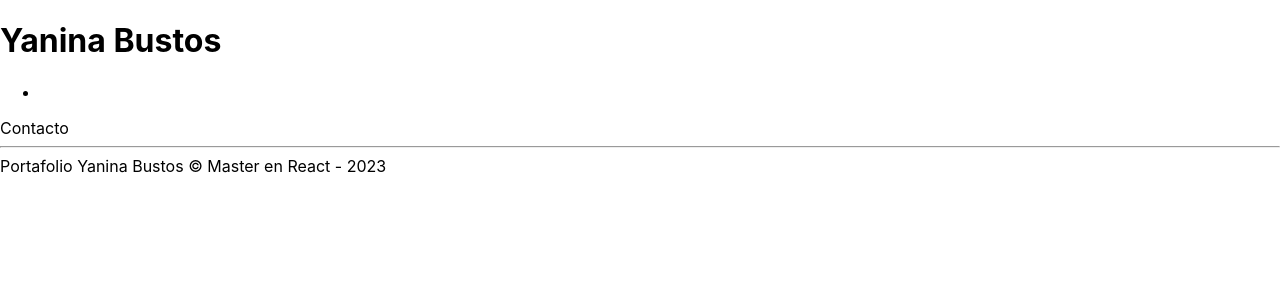
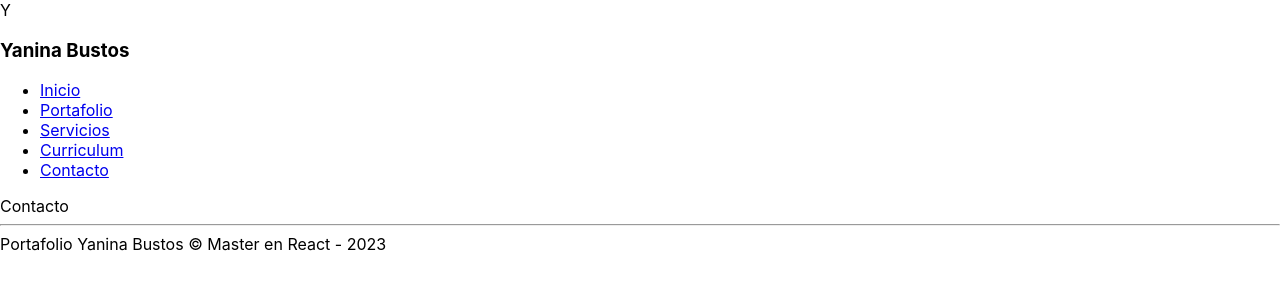
Before and after one commit to yanibustos/React_Portfolio, a React (Create React App) app: page /contacto in a window 1280 px wide. Shown: the top 300 px of the page. Built offline with nearby package versions, Linux system fonts and the light colour scheme.

Commit message:
Barra de navegación para navegar entre rutas

```diff
--- a/src/components/layout/Footer.js
+++ b/src/components/layout/Footer.js
@@ -1,4 +1,4 @@
-import React from 'react'
+import React from 'react';
 
 export const Footer = () => {
   return (
--- a/src/components/layout/HeaderNav.js
+++ b/src/components/layout/HeaderNav.js
@@ -1,12 +1,31 @@
 import React from 'react'
+import { NavLink } from 'react-router-dom'
 
 export const HeaderNav = () => {
   return (
     <header>
-        <h1>Yanina Bustos</h1>
+        <div className='logo'>
+          <span>Y</span>
+          <h3>Yanina Bustos</h3>
+        </div>
+
         <nav>
             <ul>
-                <li></li>
+                <li>
+                  <NavLink to='/inicio'>Inicio</NavLink>
+                </li>
+                <li>
+                  <NavLink to='/portafolio'>Portafolio</NavLink>
+                </li>
+                <li>
+                  <NavLink to='/servicios'>Servicios</NavLink>
+                </li>
+                <li>
+                  <NavLink to='/curriculum'>Curriculum</NavLink>
+                </li>
+                <li>
+                  <NavLink to='/contacto'>Contacto</NavLink>
+                </li>
             </ul>
         </nav>
     </header>
```
